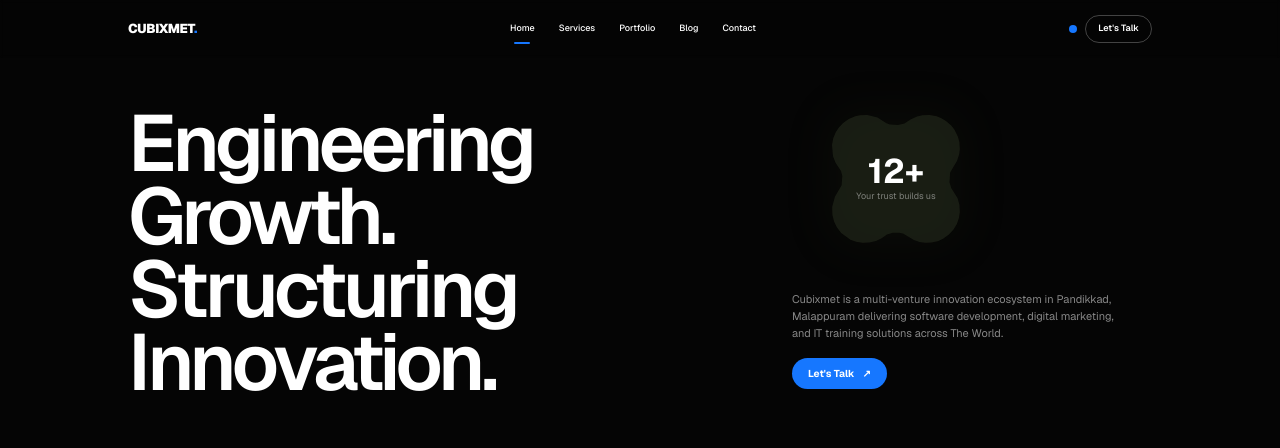
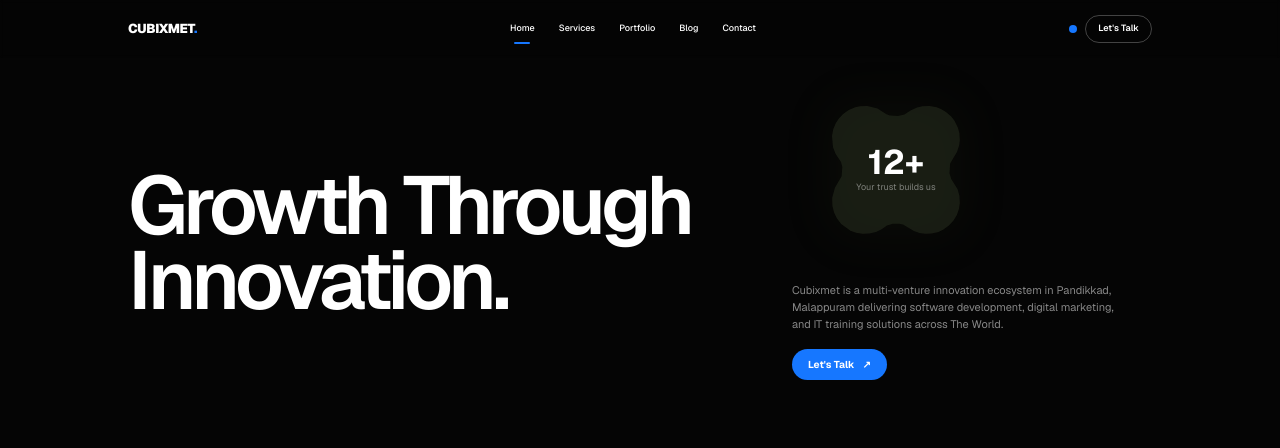
Before and after one commit to amnas-cubixmet/cubixmet, a Next.js app: page / in a window 1280 px wide. Shown: the top 448 px of the page. Built offline with nearby package versions, Linux system fonts and the light colour scheme.

Commit message:
Update hero headline to Growth Through Innovation

```diff
--- a/components/home/HeroSection.tsx
+++ b/components/home/HeroSection.tsx
@@ -63,9 +63,9 @@ export default function HeroSection() {
       <div className="relative z-10 flex min-h-[calc(100svh-54px)] flex-col md:min-h-[calc(100svh-58px)]">
         <div className="hero-text-wrapper grid flex-1 items-center gap-8 pb-8 pt-10 md:pb-10 md:pt-12 lg:grid-cols-[1fr_360px]">
           <div className="max-w-[900px]">
-            <h1 className="text-[clamp(2.7rem,6.2vw,6.1rem)] font-semibold leading-[0.92] tracking-[-0.055em]">
-              <span className="block">Engineering Growth.</span>
-              <span className="block">Structuring Innovation.</span>
+            <h1 className="text-[clamp(2.9rem,6.4vw,6.3rem)] font-semibold leading-[0.92] tracking-[-0.055em]">
+              <span className="block">Growth Through</span>
+              <span className="block">Innovation.</span>
             </h1>
           </div>
 
```
